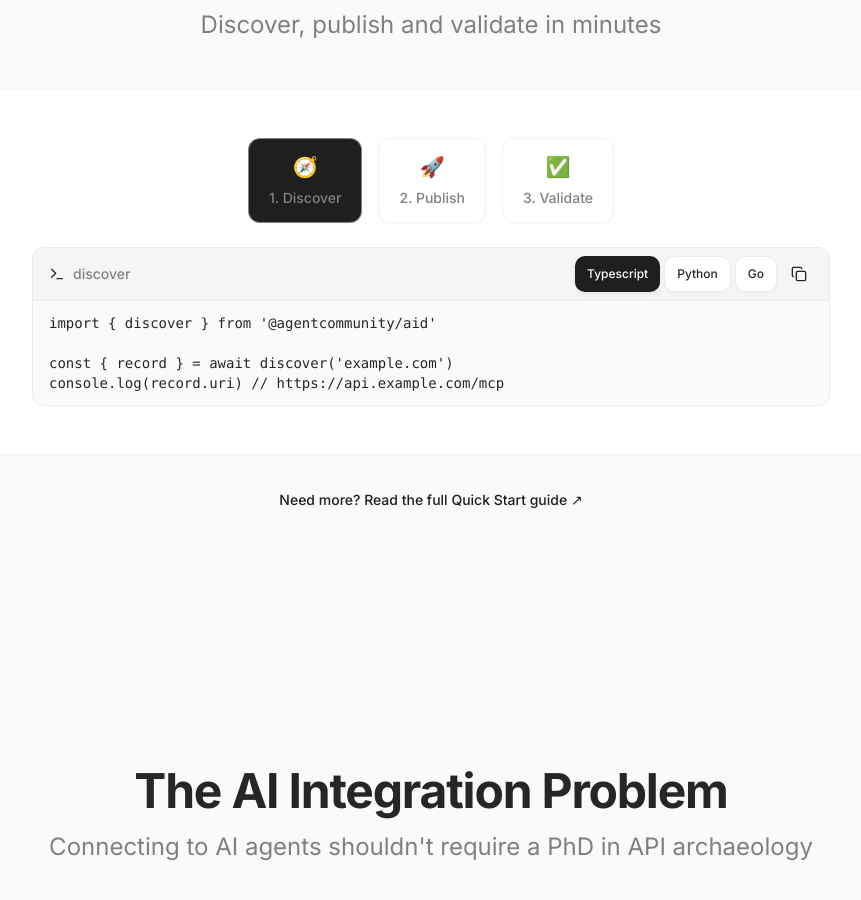
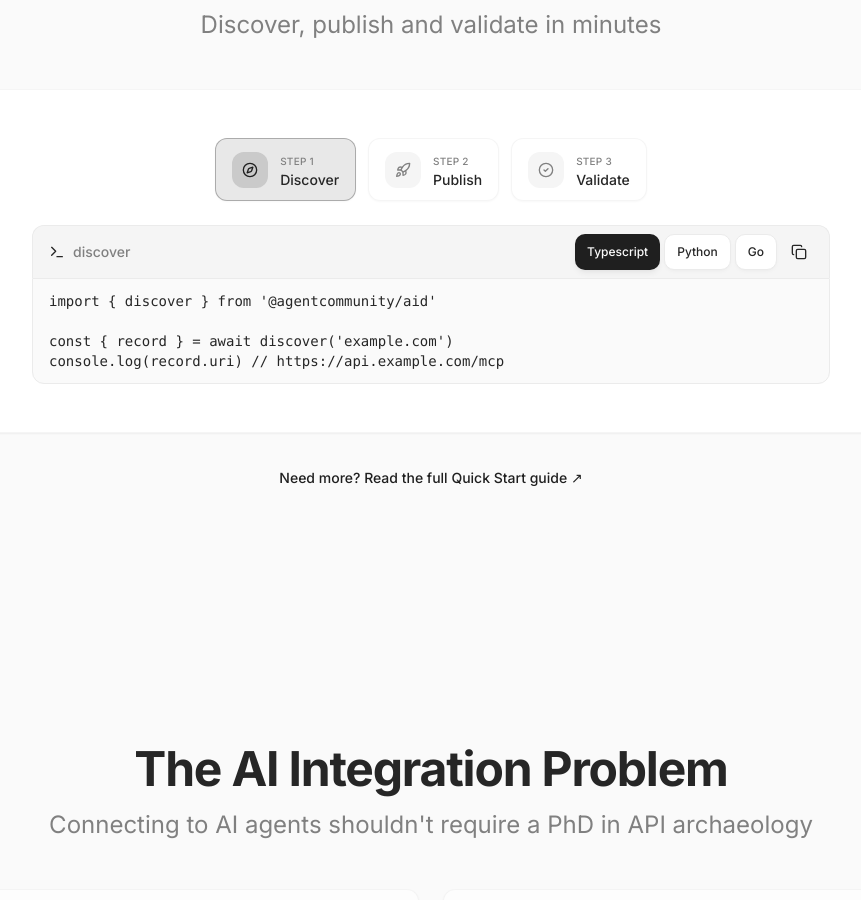
Before and after one commit to agentcommunity/agent-interface-discovery, a Next.js app in the folder packages/web/: page / in a window 1280 px wide. Shown: the part 1240-2140 px from the top of the page, without its empty margins (209-1070 px from the left). Built offline with nearby package versions, Linux system fonts and the light colour scheme.

Commit message:
web(quick-start): theme-aligned step toggles using Lucide icons; remove emojis; fix types

```diff
--- a/packages/web/src/components/landing/quick-start.tsx
+++ b/packages/web/src/components/landing/quick-start.tsx
@@ -4,6 +4,8 @@
 import { useState } from 'react';
 import { Card, CardContent, CardHeader } from '@/components/ui/card';
 import { Button } from '@/components/ui/button';
+import { Compass, Rocket, CheckCircle2 } from 'lucide-react';
+import type { LucideIcon } from 'lucide-react';
 import { Codeblock } from '@/components/ui/codeblock';
 
 // --- Code snippets identical to README / docs ------------------------------
@@ -44,6 +46,13 @@ export function QuickStart() {
   const [lang, setLang] = useState<'typescript' | 'python' | 'go'>('typescript');
   const [publishTab, setPublishTab] = useState<'dns' | 'terraform'>('dns');
 
+  const STEPS: Array<{ id: 'discover' | 'publish' | 'validate'; label: string; Icon: LucideIcon }> =
+    [
+      { id: 'discover', label: 'Discover', Icon: Compass },
+      { id: 'publish', label: 'Publish', Icon: Rocket },
+      { id: 'validate', label: 'Validate', Icon: CheckCircle2 },
+    ];
+
   return (
     <section className="section-padding bg-muted/30">
       <div className="container mx-auto container-padding">
@@ -59,26 +68,37 @@ export function QuickStart() {
           {/* Hero Card */}
           <Card className="card-feature shadow-soft-lg hover:shadow-soft-xl transition-all duration-300 animate-fade-in">
             <CardHeader className="pb-6">
-              {/* Step toggle group */}
-              <div className="flex justify-center gap-4">
-                {[
-                  { id: 'discover', label: 'Discover', emoji: '🧭' },
-                  { id: 'publish', label: 'Publish', emoji: '🚀' },
-                  { id: 'validate', label: 'Validate', emoji: '✅' },
-                ].map((item, idx) => (
-                  <button
-                    key={item.id}
-                    onClick={() => setStep(item.id as 'discover' | 'publish' | 'validate')}
-                    className={`card-interactive px-5 py-3 rounded-lg transition-all duration-200 flex flex-col items-center gap-1 text-sm font-medium shadow-soft-xs hover:shadow-soft-md ${
-                      step === item.id ? 'bg-primary text-primary-foreground hover:bg-primary' : ''
-                    }`}
-                  >
-                    <span className="text-xl leading-none">{item.emoji}</span>
-                    <span className="whitespace-nowrap">
-                      {idx + 1}. {item.label}
-                    </span>
-                  </button>
-                ))}
+              {/* Step toggle group (iconic, theme-aligned) */}
+              <div className="flex justify-center gap-3">
+                {STEPS.map((item, idx) => {
+                  const active = step === item.id;
+                  const Icon: LucideIcon = item.Icon;
+                  return (
+                    <button
+                      key={item.id}
+                      onClick={() => setStep(item.id)}
+                      className={`card-interactive px-4 py-3 rounded-xl transition-all duration-200 flex items-center gap-3 text-sm font-medium border border-border/50 shadow-soft-xs hover:shadow-soft-md ${
+                        active ? 'bg-primary/10 border-primary/30' : 'bg-card/50'
+                      }`}
+                    >
+                      <div
+                        className={`w-9 h-9 rounded-lg flex items-center justify-center transition-all duration-200 ${
+                          active ? 'bg-primary/15 text-primary' : 'bg-muted text-muted-foreground'
+                        }`}
+                      >
+                        <Icon className="h-4 w-4" />
+                      </div>
+                      <div className="text-left">
+                        <div className="text-[10px] uppercase tracking-wide text-muted-foreground">
+                          Step {idx + 1}
+                        </div>
+                        <div className={`leading-tight ${active ? 'text-foreground' : ''}`}>
+                          {item.label}
+                        </div>
+                      </div>
+                    </button>
+                  );
+                })}
               </div>
             </CardHeader>
 
```
